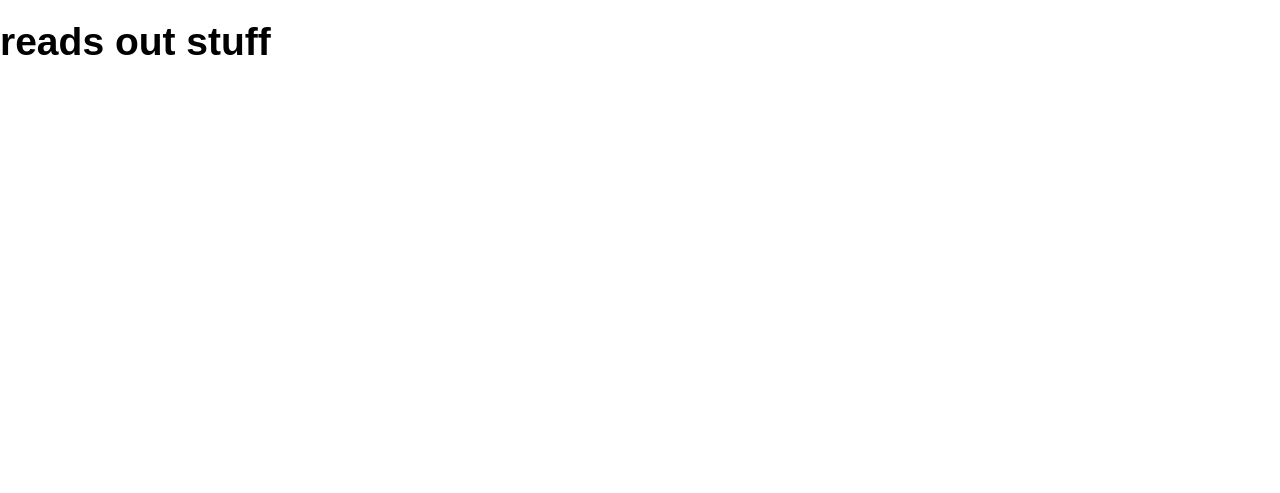
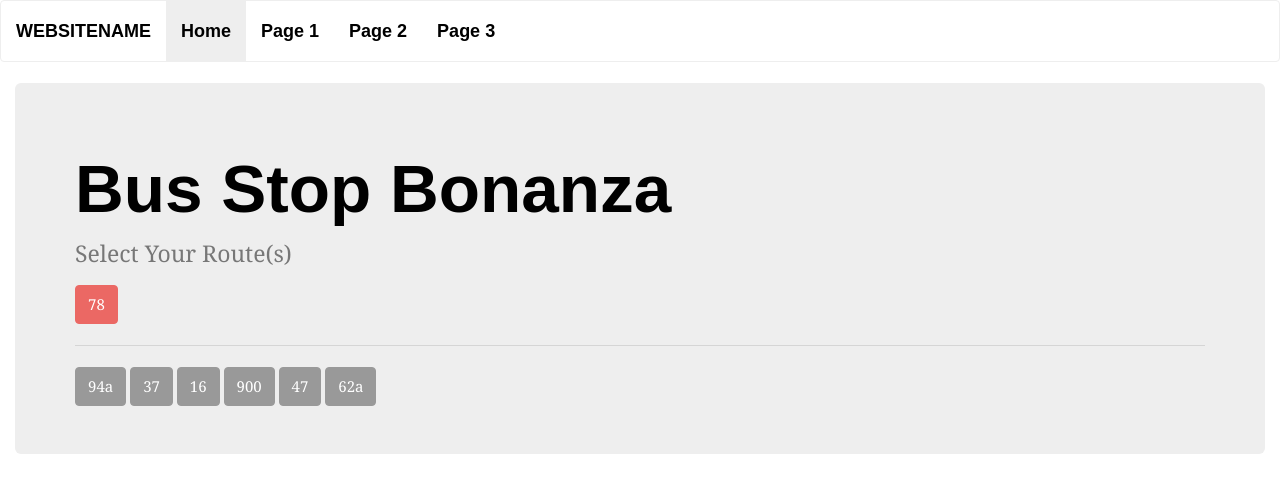
Before and after one commit to SamDavies/Chekov, a Django app: page / in a window 1280 px wide. Shown: the top 493 px of the page. Run offline with Django 3.2, Linux system fonts and the light colour scheme; some libraries are stand-ins or nearby versions; some web fonts are replaced.

Commit message:
set up view: bus route picker

```diff
--- a/Chekov/urls.py
+++ b/Chekov/urls.py
@@ -6,11 +6,11 @@ urlpatterns = patterns('',
     # Examples:
     # url(r'^blog/', include('blog.urls')),
 
-    url(r'^$', app_views.home, name='home'),
+    url(r'^$', app_views.choose_route, name='home'),
 
     url(r'^stops/$', app_views.stops, name='stops'),
 
-    url(r'^choose_route/$', app_views.choose_route, name='stops'),
+    url(r'^speech/$', app_views.choose_route, name='speech'),
 
     url(r'^admin/', include(admin.site.urls)),
 )
--- a/bus_stop/templates/app/choose_route.html
+++ b/bus_stop/templates/app/choose_route.html
@@ -2,6 +2,42 @@
 
 {% block main %}
 
-    <div class="jumbotron"></div>
+    <nav class="navbar navbar-default">
+        <div class="container-fluid">
+            <div class="navbar-header">
+                <a class="navbar-brand" href="#">WebSiteName</a>
+            </div>
+
+            <div>
+            <ul class="nav navbar-nav">
+                <li class="active"><a href="#">Home</a></li>
+                <li><a href="#">Page 1</a></li>
+                <li><a href="#">Page 2</a></li>
+                <li><a href="#">Page 3</a></li>
+            </ul>
+            </div>
+        </div>
+    </nav>
+
+    <div class="container-fluid">
+        <div class="jumbotron">
+            <h1>Bus Stop Bonanza</h1>
+            <p>Select Your Route(s)</p>
+
+            <!-- Selected Routes -->
+            <button type="button" class="btn btn-primary">78</button>
+
+
+            <hr width=100% align=left>
+
+            <!-- Available Routes -->
+            <button type="button" class="btn btn-default">94a</button>
+            <button type="button" class="btn btn-default">37</button>
+            <button type="button" class="btn btn-default">16</button>
+            <button type="button" class="btn btn-default">900</button>
+            <button type="button" class="btn btn-default">47</button>
+            <button type="button" class="btn btn-default">62a</button>
+        </div>
+    </div>
 
 {% endblock %}
--- a/bus_stop/views.py
+++ b/bus_stop/views.py
@@ -3,7 +3,7 @@ import requests
 # Create your views here.
 
 
-def home(request):
+def speech(request):
     """some sweet sweet audio"""
     # audio_string = "Don't stop, never give up, hold your head high and reach the top, " \
     #                "let the world see what you have got, bring it all back to you"
```
